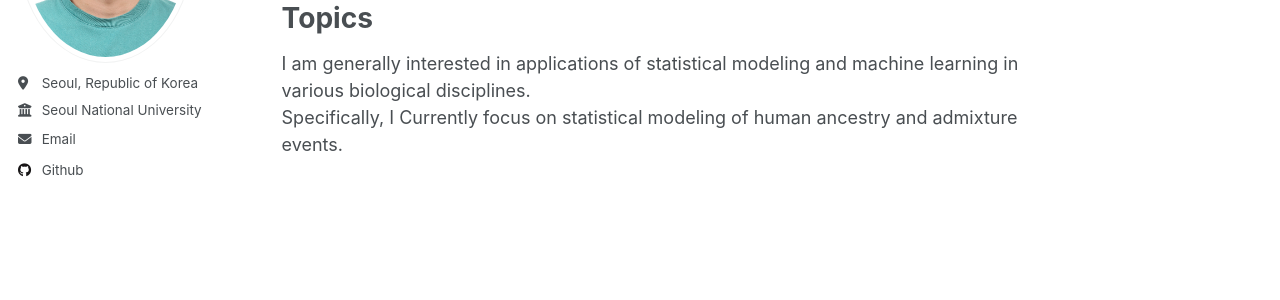
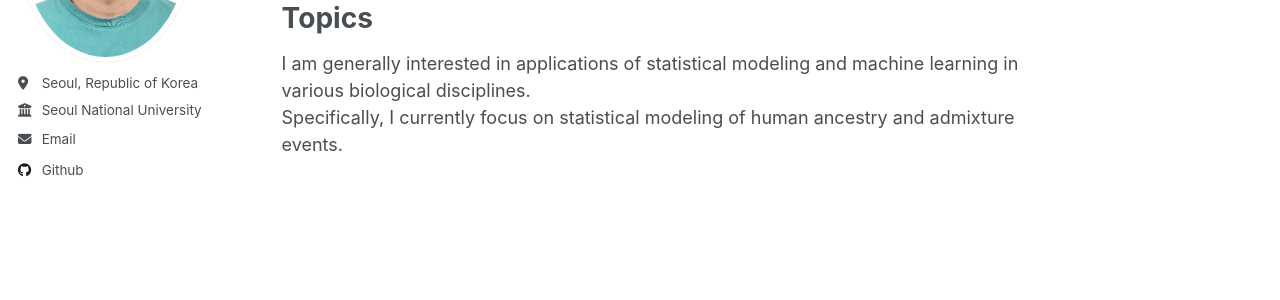
Before and after one commit to del2090/del2090.github.io, a Jekyll site: the page built from _pages/about.md, in a window 1280 px wide. Shown: the part 270-570 px from the top of the page. Built offline with Jekyll 4.4.1, drawn with Linux system fonts in a browser that asks for light colours.

Commit message:
update main

```diff
--- a/_pages/about.md
+++ b/_pages/about.md
@@ -14,4 +14,4 @@ I am a third-year undergraduate student in Computer Science and Biological Scien
 Topics
 ======
 I am generally interested in applications of statistical modeling and machine learning in various biological disciplines.<br>
-Specifically, I Currently focus on statistical modeling of human ancestry and admixture events.
+Specifically, I currently focus on statistical modeling of human ancestry and admixture events.
```
